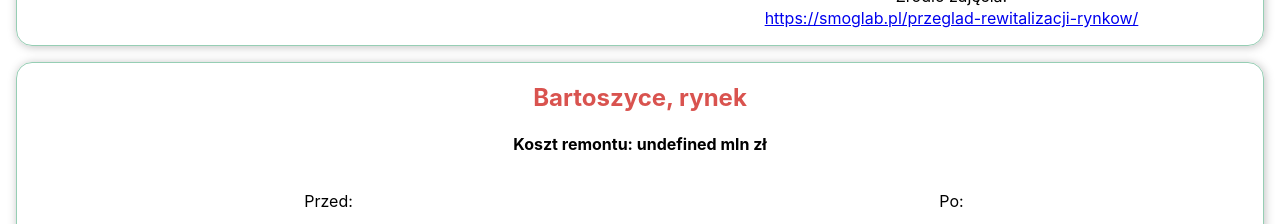
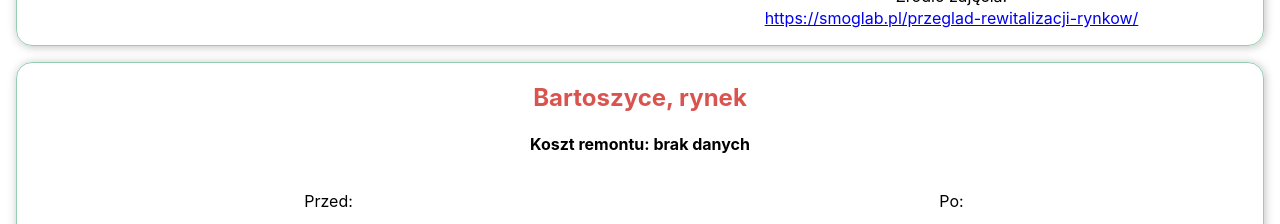
Before and after one commit to masives/dewitalizacja, a Svelte app: page / in a window 1280 px wide. Shown: the part 2920-3144 px from the top of the page. Built offline with nearby package versions, Linux system fonts and the light colour scheme.

Commit message:
add fallback when cost is not available

```diff
--- a/src/Home.svelte
+++ b/src/Home.svelte
@@ -25,7 +25,14 @@
   {#each cityData as { title, photos, articles, cost }}
     <li class="city-list__wrapper">
       <h2>{title}</h2>
-      <h4>Koszt remontu: {cost} mln zł</h4>
+      <h4>
+        Koszt remontu:
+        {#if cost}
+          {cost} mln zł
+        {:else}
+          brak danych
+        {/if}
+      </h4>
       <div class="city-list-item">
         <div class="city-list-item__column">
           <p>Przed:</p>
```
